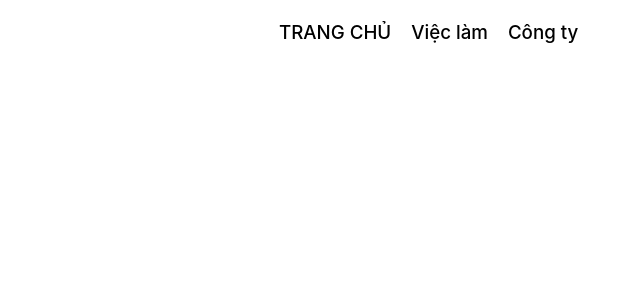
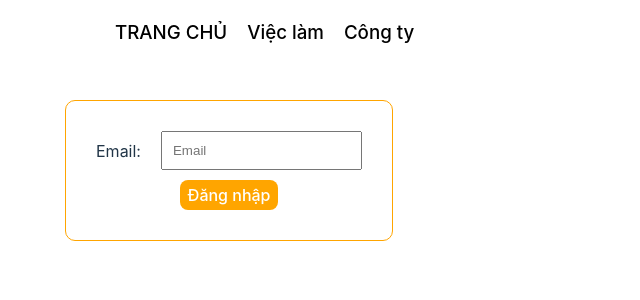
Before and after one commit to KhanhNhat242/WWW_Week05FE, a React (Vite) app: page /log-in/employer in a window 1280 px wide. Shown: the top 300 px of the page, without its empty margins (411-1051 px from the left). Built offline with nearby package versions, Linux system fonts and the light colour scheme; no server answers.

Commit message:
log in func completed

```diff
--- a/src/App.jsx
+++ b/src/App.jsx
@@ -6,6 +6,8 @@ import Job from './component/job/Job'
 import axios from 'axios'
 import { useEffect, useState } from 'react'
 import Employer from './component/employer/Employer'
+import PickUser from './component/logIn/pickUser/PickUser'
+import LogIn from './component/logIn/LogIn'
 
 function App() {
   const [jobs, setJobs] = useState([])
@@ -32,6 +34,9 @@ function App() {
           <Route path='/company' element={<Company companies={companies} />} />
           <Route path='/job' element={<Job jobs={jobs} />} />
           <Route path='/employer' element={<Employer />} />
+          <Route path='/log-in' element={<PickUser />} />
+          <Route path='/log-in/employer' element={<LogIn />} />
+          <Route path='/log-in/candidate' element={<LogIn />} />
         </Routes>
       </Router>
     </div>
--- /dev/null
+++ b/src/component/logIn/LogIn.jsx
@@ -0,0 +1,32 @@
+import { useState } from 'react';
+import './LogIn.scss'
+import axios from 'axios';
+
+function LogIn() {
+    const [email, setEmail] = useState('')
+
+    const handleLogIn = async (e) => {
+        e.preventDefault()
+        const data  = await axios.post('http://localhost:8080/checkLogin', email, {headers: {'Content-Type': 'application/json; charset=UTF-8'}})
+        const res = await data.data
+        // console.log(email)
+        // console.log(res)
+        if(res)
+            alert('Log in sucessful')
+        else alert('Log in fail')
+    }
+
+    return (
+        <div className='log-in-wrapper'>
+            <form className='log-in-form'>
+                <div className='input-wrapper'>
+                    <label className='email-label'>Email:</label>
+                    <input className='email-input' type='text' placeholder='Email' value={email} onChange={(e) => setEmail(e.target.value)} />
+                </div>
+                <button className='log-in-btn' type='submit' onClick={(e) => handleLogIn(e)}>Đăng nhập</button>
+            </form>
+        </div>
+     );
+}
+
+export default LogIn;
--- /dev/null
+++ b/src/component/logIn/LogIn.scss
@@ -0,0 +1,35 @@
+.log-in-wrapper{
+    margin-top: 100px;
+    display: flex;
+    justify-content: center;
+
+    .log-in-form{
+        border: 1px solid orange;
+        border-radius: 10px;
+        padding: 30px;
+        display: flex;
+        flex-direction: column;
+        justify-content: center;
+        align-items: center;
+
+        .input-wrapper{
+            display: flex;
+            align-items: center;
+
+            .email-label{
+                margin-right: 20px;
+            }
+
+            .email-input{
+                padding: 10px;
+            }
+        }
+
+        .log-in-btn{
+            background-color: orange;
+            color: #fff;
+            margin-top: 10px;
+            height: 30px;
+        }
+    }
+}
--- /dev/null
+++ b/src/component/logIn/pickUser/PickUser.jsx
@@ -0,0 +1,16 @@
+import './PickUser.scss'
+
+function PickUser() {
+    return (
+        <div className='pick-user-wrapper'>
+            <a className='user' href="/log-in/candidate">
+                <button>Ứng viên</button>
+            </a>
+            <a className='user' href="/log-in/employer">
+                <button>Nhà tuyển dụng</button>
+            </a>
+        </div>
+     );
+}
+
+export default PickUser;
--- /dev/null
+++ b/src/component/logIn/pickUser/PickUser.scss
@@ -0,0 +1,9 @@
+.pick-user-wrapper{
+    margin-top: 100px;
+    display: flex;
+    justify-content: center;
+
+    .user{
+        margin: 0 20px;
+    }
+}
```
